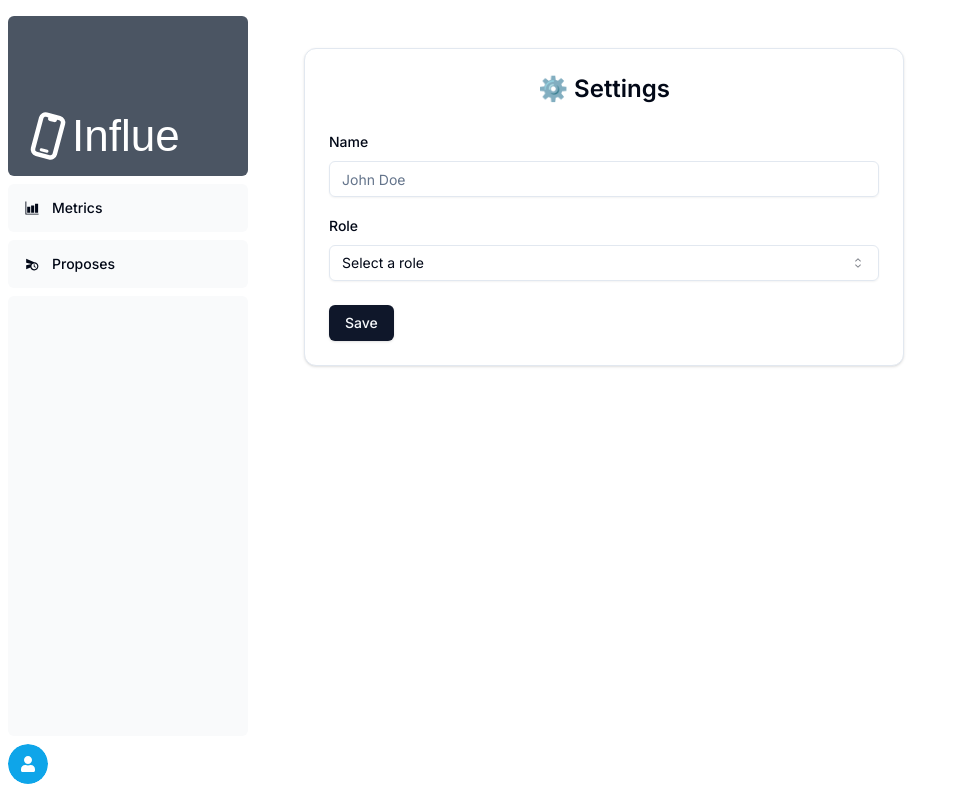
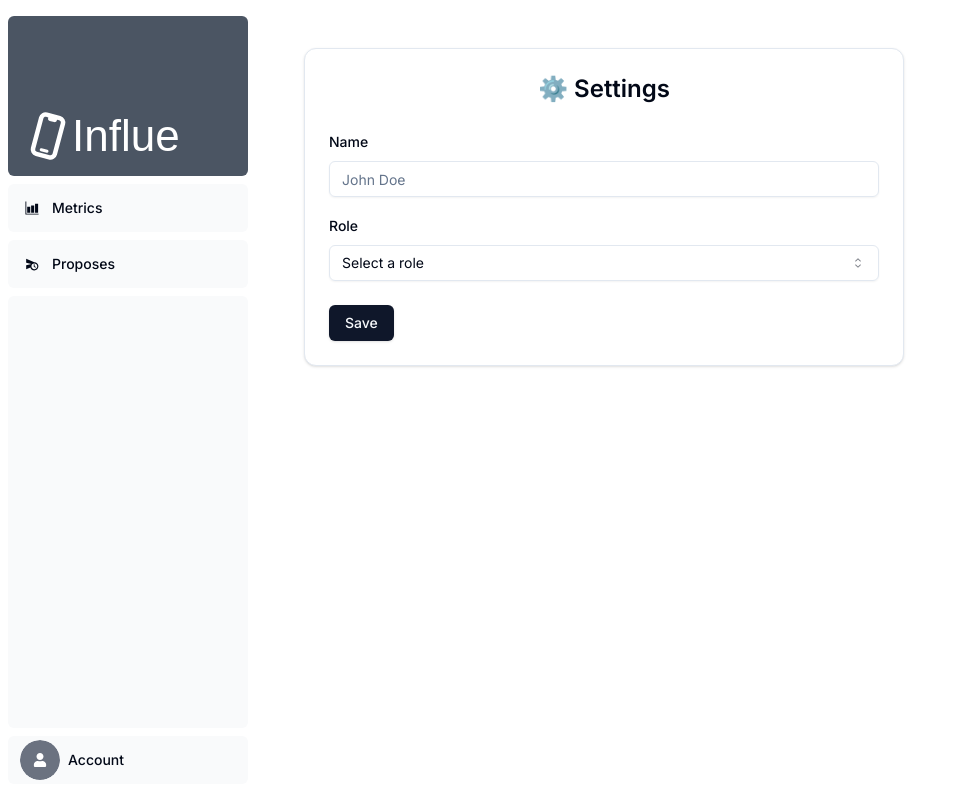
Before and after one commit to rafaelmedeirosjob/influe, a Next.js app: page /settings in a window 1280 px wide. Shown: the whole page, without its empty margins (0-959 px from the left). Built offline with nearby package versions, Linux system fonts and the light colour scheme; no server answers; a web font is replaced by a local one.

Commit message:
refactor: adjust account button

```diff
--- a/components/auth/user-button.tsx
+++ b/components/auth/user-button.tsx
@@ -28,12 +28,13 @@ export const UserButton = () => {
   return (
     <DropdownMenu>
       <DropdownMenuTrigger>
-        <Avatar>
+<div className="flex h-[48px] w-full grow items-center justify-center gap-2 rounded-md bg-gray-50 p-3 text-sm font-medium hover:bg-sky-100 hover:text-gray-600 md:flex-none md:justify-start md:p-2 md:px-3">
+<Avatar>
           <AvatarImage src={user?.image || ""} />
-          <AvatarFallback className="bg-sky-500">
+          <AvatarFallback className="bg-gray-500">
             <FaUser className="text-white" />
           </AvatarFallback>
-        </Avatar>
+        </Avatar>Account</div>
       </DropdownMenuTrigger>
       <DropdownMenuContent className="w-40" align="end">
           <DropdownMenuItem>
```
